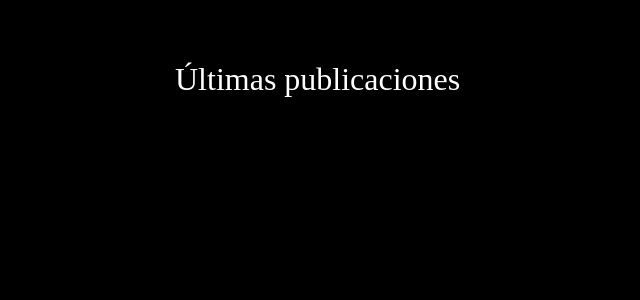
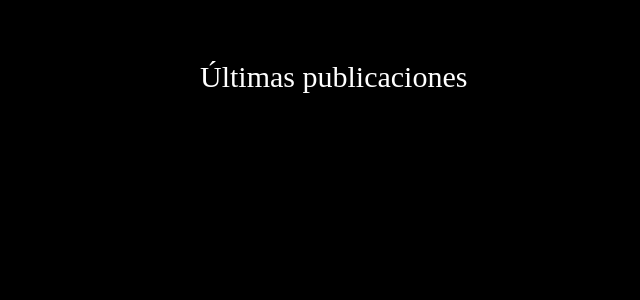
Before and after one commit to KajiiNarumi/iasuarezv, a Jekyll site: the page feedKaNa.html, which Jekyll copies as it is, in a window 1280 px wide. Shown: the top 300 px of the page, without its empty margins (115-755 px from the left). Built offline with Jekyll 4.4.1, drawn with Linux system fonts in a browser that asks for light colours; some web fonts are replaced.

Commit message:
Refactor HTML structure and update styles

```diff
--- a/feedKaNa.html
+++ b/feedKaNa.html
@@ -1,69 +1,71 @@
 <!DOCTYPE html>
 <html lang="es">
 <head>
-    <meta charset="UTF-8">
-    <meta name="viewport" content="width=device-width, initial-scale=1.0">
-    <title>Últimas publicaciones</title>
+    <meta charset="UTF-8" />
+    <meta name="viewport" content="width=device-width, initial-scale=1.0" />
 
-    <!-- Fuente Alice -->
+    <!-- Alice & Suisse Intl -->
     <link href="https://fonts.googleapis.com/css2?family=Alice&display=swap" rel="stylesheet">
+    <link href="https://fonts.googleapis.com/css2?family=Inter:wght@300;400&display=swap" rel="stylesheet"> <!-- Usaremos Inter como equivalente cercano a Suisse Intl -->
 
     <style>
         body {
             background-color: #000;
             color: #fff;
-            font-family: 'Alice', serif;
             margin: 0;
             padding: 40px;
+            font-family: 'Inter', sans-serif;
             display: flex;
             justify-content: center;
         }
 
         .container {
-            max-width: 700px;
             width: 100%;
+            max-width: 650px;
         }
 
         h1 {
-            font-size: 32px;
+            font-family: 'Alice', serif;
+            font-size: 30px;
+            font-weight: normal;
             margin-bottom: 30px;
-            font-weight: normal;
         }
 
         .post {
-            margin-bottom: 35px;
-            padding-bottom: 20px;
+            margin-bottom: 28px;
+            padding-bottom: 18px;
             border-bottom: 1px solid #333;
+        }
+
+        .post-title {
+            font-family: 'Alice', serif;
+            font-size: 22px;
+            margin-bottom: 4px;
         }
 
         .post-title a {
             color: #fff;
-            font-size: 22px;
             text-decoration: none;
         }
 
         .post-title a:hover {
-            text-decoration: underline;
+            opacity: 0.8;
         }
 
         .date {
+            font-size: 13px;
+            margin-top: 0;
             color: #aaa;
-            font-size: 14px;
-            margin: 8px 0;
-        }
-
-        .excerpt {
-            font-size: 17px;
-            color: #ddd;
+            font-family: 'Inter', sans-serif;
         }
     </style>
 </head>
 
 <body>
-<div class="container">
-    <h1>Últimas publicaciones</h1>
-    <div id="feed"></div>
-</div>
+    <div class="container">
+        <h1>Últimas publicaciones</h1>
+        <div id="feed"></div>
+    </div>
 
 <script>
 // JSONP callback
@@ -75,15 +77,11 @@
         const title = entry.title.$t;
         const link = entry.link.find(l => l.rel === "alternate").href;
         const published = new Date(entry.published.$t).toLocaleDateString("es-MX");
-        const excerpt = entry.summary ? entry.summary.$t : "";
 
         const html = `
             <div class="post">
-                <div class="post-title">
-                    <a href="${link}" target="_blank">${title}</a>
-                </div>
+                <div class="post-title"><a href="${link}" target="_blank">${title}</a></div>
                 <div class="date">${published}</div>
-                <div class="excerpt">${excerpt}</div>
             </div>
         `;
 
```
Also changed, not shown: other parts of feedKaNa.html (+1 -1 lines).
